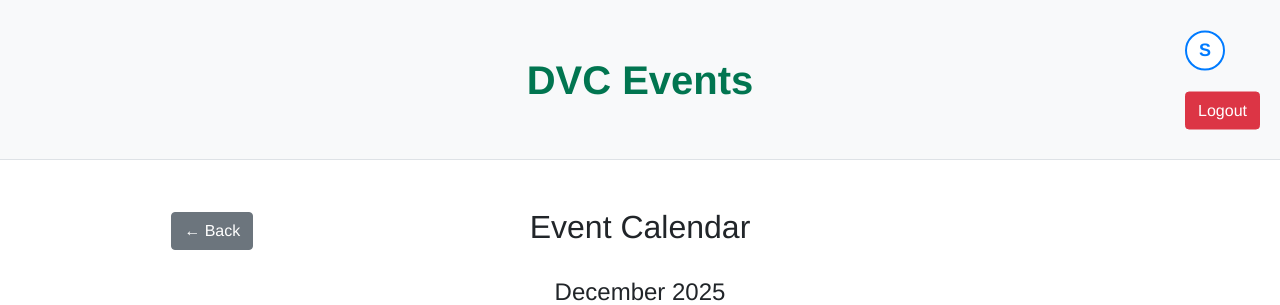
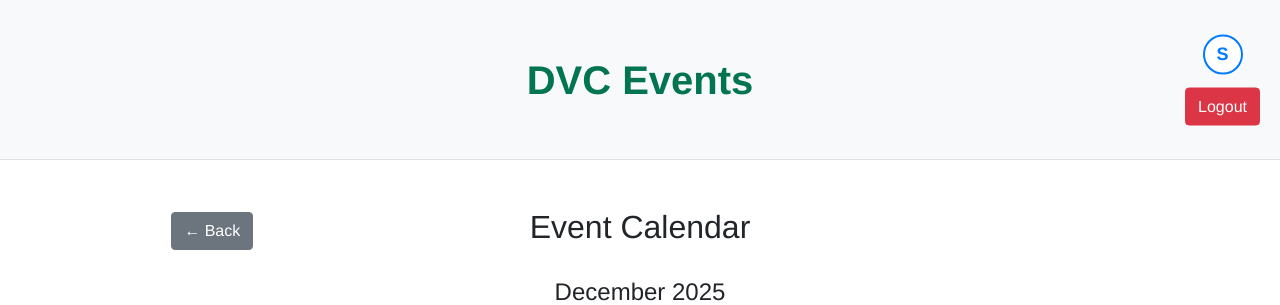
Before and after one commit to NoNameCoder2806/DVC-Events-Radar, a Django app: page /calendar/ in a window 1280 px wide. Shown: the top 305 px of the page. Run offline with Django 5.2, Linux system fonts and the light colour scheme; the visitor is signed in with stand-in values (Sample User, id 1); some libraries are stand-ins or nearby versions.

Commit message:
Center the avatar and login button

```diff
--- a/myapp/templates/base.html
+++ b/myapp/templates/base.html
@@ -33,11 +33,11 @@
                 DVC Events
             </a>
         </h1>
-        <div class="button-container"
-            style="position: absolute; right: 20px; top: 50%; transform: translateY(-50%); display: flex; flex-direction: column; gap: 5px;">
+        <div class="button-container"style="position: absolute; right: 20px; top: 50%; transform: translateY(-50%);
+           display: flex; flex-direction: column; gap: 5px; align-items: center;">
             {% if user.is_authenticated %}
             <!-- Avatar button -->
-            <a href="{% url 'user_profile' %}" style="display: inline-block; margin-bottom: 8px;">
+            <a href="{% url 'user_profile' %}">
                 <div style="
                     width: 40px;
                     height: 40px;
```
